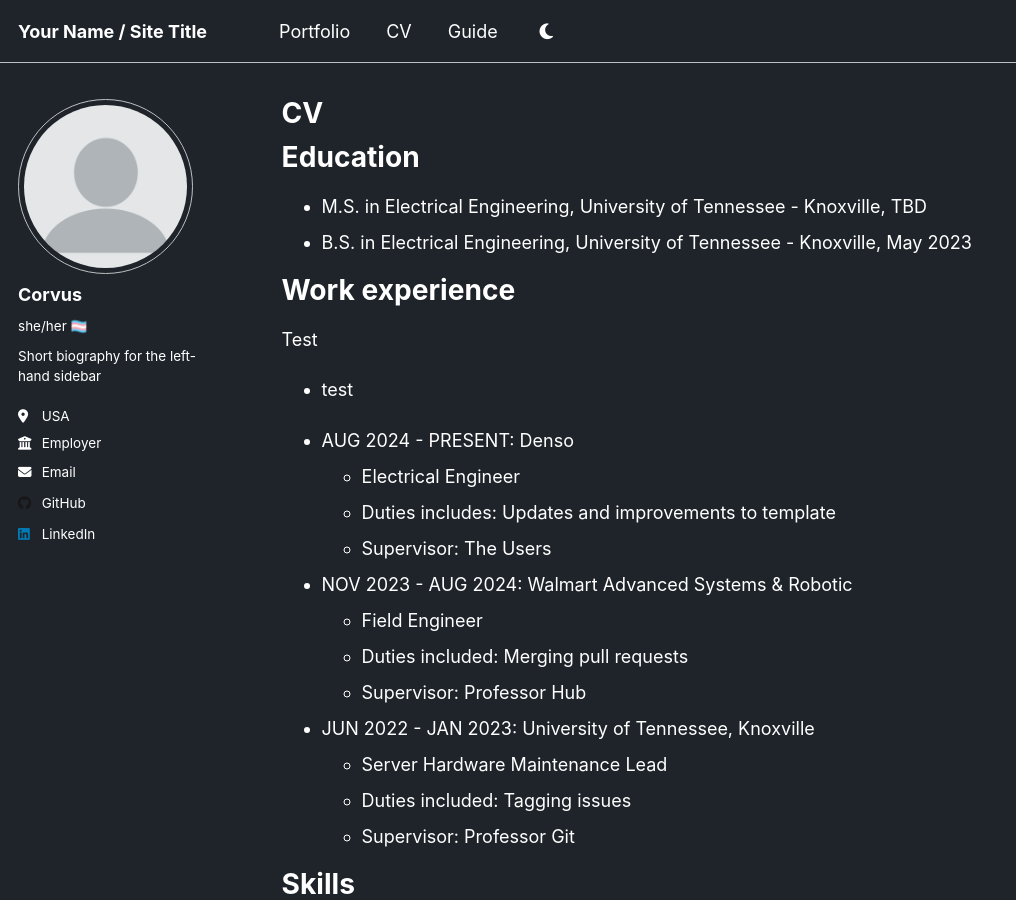
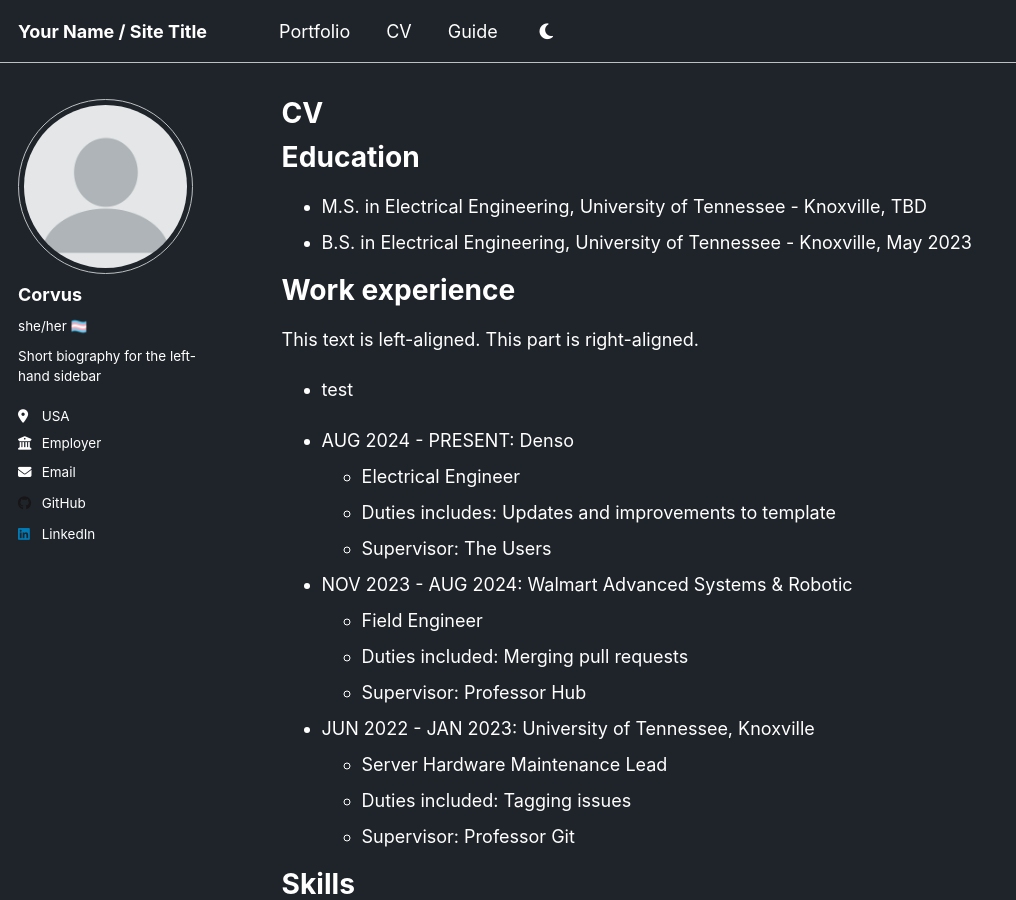
Before and after one commit to Corvus-Callosum/corvus-callosum.github.io, a Jekyll site: the page built from _pages/cv.md, in a window 1280 px wide and 900 px high. Shown: the whole window, without its empty margins (0-1016 px from the left). Built offline with Jekyll 4.4.1, drawn with Linux system fonts in a browser that asks for light colours.

Commit message:
Update cv.md

```diff
--- a/_pages/cv.md
+++ b/_pages/cv.md
@@ -16,7 +16,7 @@ Education
 
 Work experience
 ======
-Test
+<p>This text is left-aligned. <span style="text-align: right;">This part is right-aligned.</span></p>
  * test
 
 * AUG 2024 - PRESENT: Denso
```
